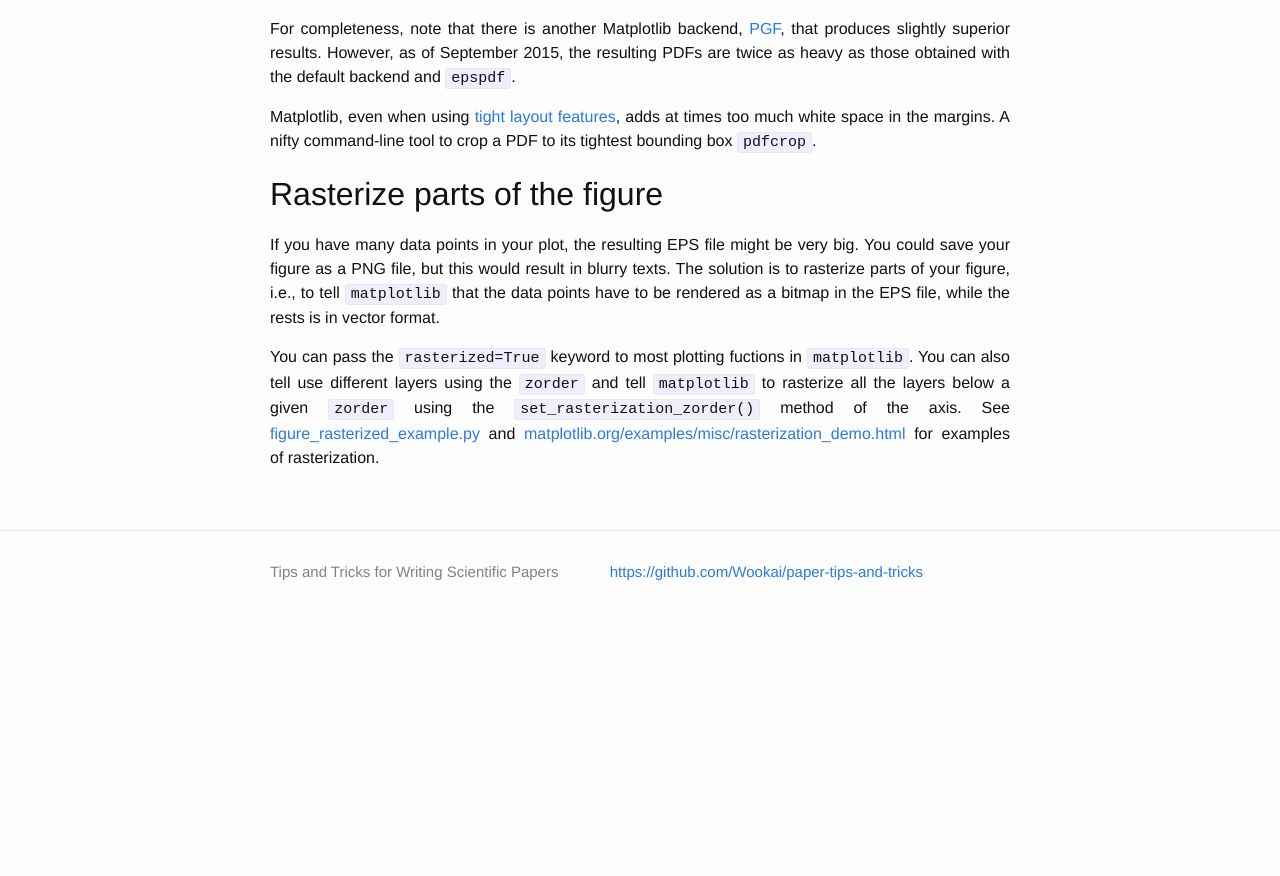
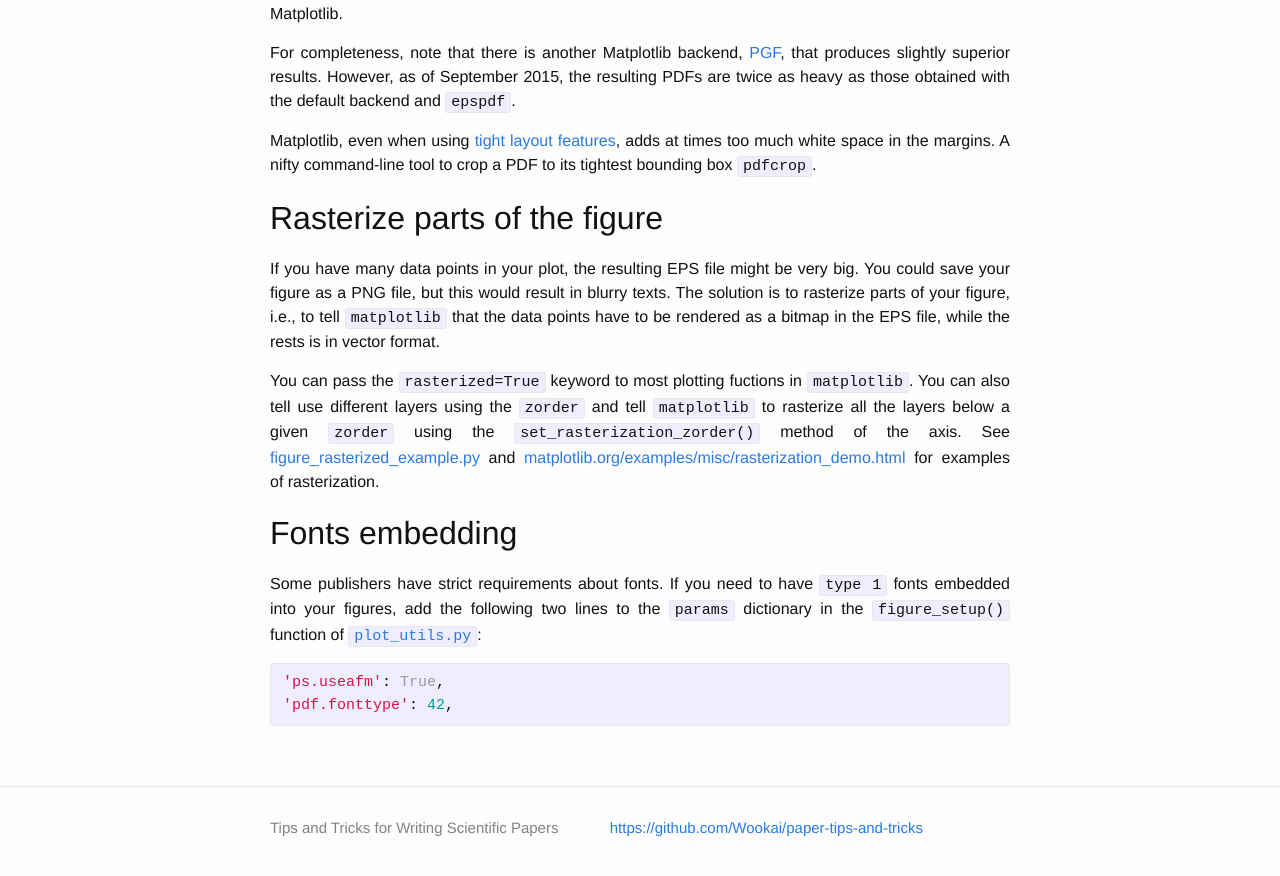
Before and after one commit to Wookai/paper-tips-and-tricks, a Jekyll site: the page built from figures.md, in a window 1280 px wide and 900 px high, scrolled down 2567 px. Shown: the top 876 px of the window. Built offline with Jekyll 4.4.1, drawn with Linux system fonts in a browser that asks for light colours; before the commit the page ends 3210 px from its top, so only the background shows below that.

Commit message:
Added info about font embedding

```diff
--- a/figures.md
+++ b/figures.md
@@ -115,3 +115,13 @@ The solution is to rasterize parts of your figure, i.e., to tell `matplotlib` th
 You can pass the `rasterized=True` keyword to most plotting fuctions in `matplotlib`.
 You can also tell use different layers using the `zorder` and tell `matplotlib` to rasterize all the layers below a given `zorder` using the `set_rasterization_zorder()` method of the axis.
 See [figure_rasterized_example.py](https://github.com/Wookai/paper-tips-and-tricks/blob/master/src/python/figure_rasterized_example.py) and [matplotlib.org/examples/misc/rasterization_demo.html](http://matplotlib.org/examples/misc/rasterization_demo.html) for examples of rasterization.
+
+## Fonts embedding
+
+Some publishers have strict requirements about fonts.
+If you need to have `type 1` fonts embedded into your figures, add the following two lines to the `params` dictionary in the `figure_setup()` function of [`plot_utils.py`](https://github.com/Wookai/paper-tips-an    d-tricks/blob/master/src/python/plot_utils.py):
+
+{% highlight python %}
+'ps.useafm': True,
+'pdf.fonttype': 42,
+{% endhighlight %}
```
